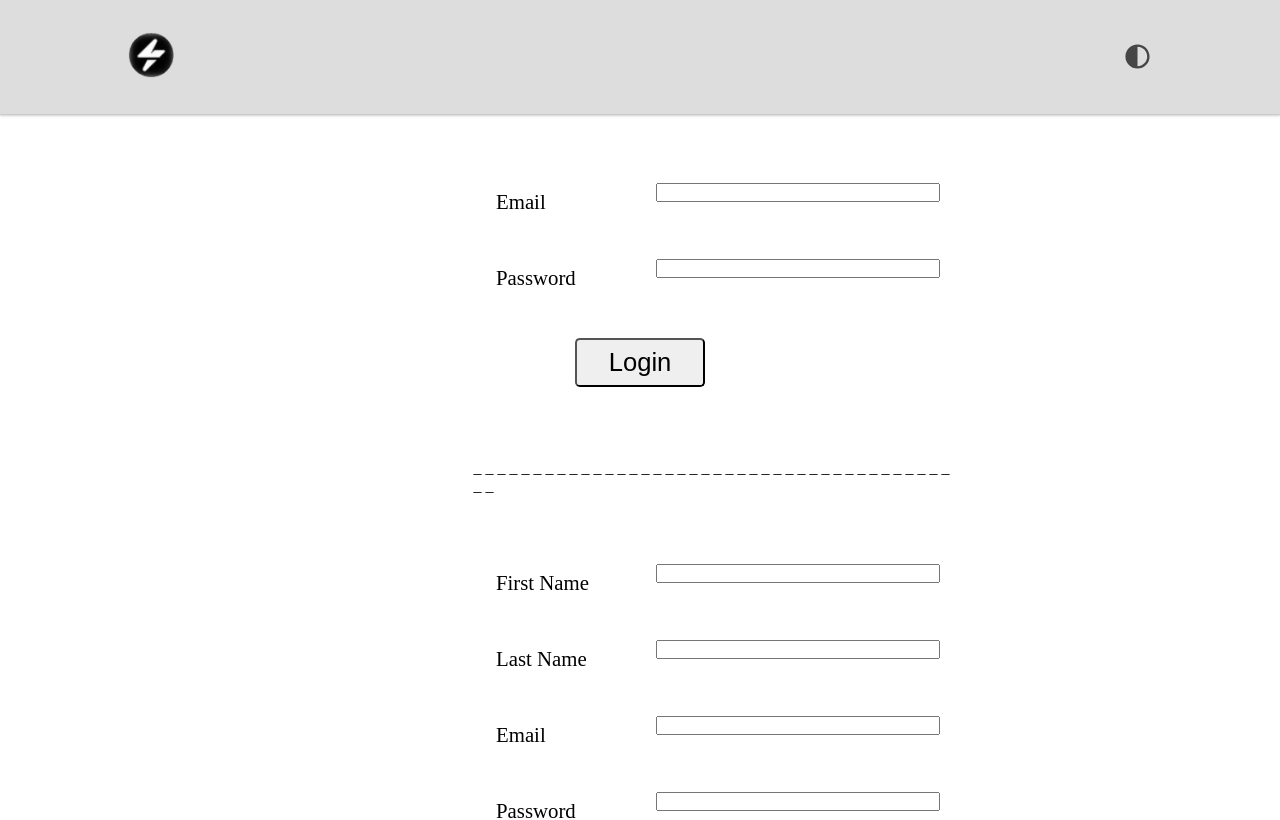
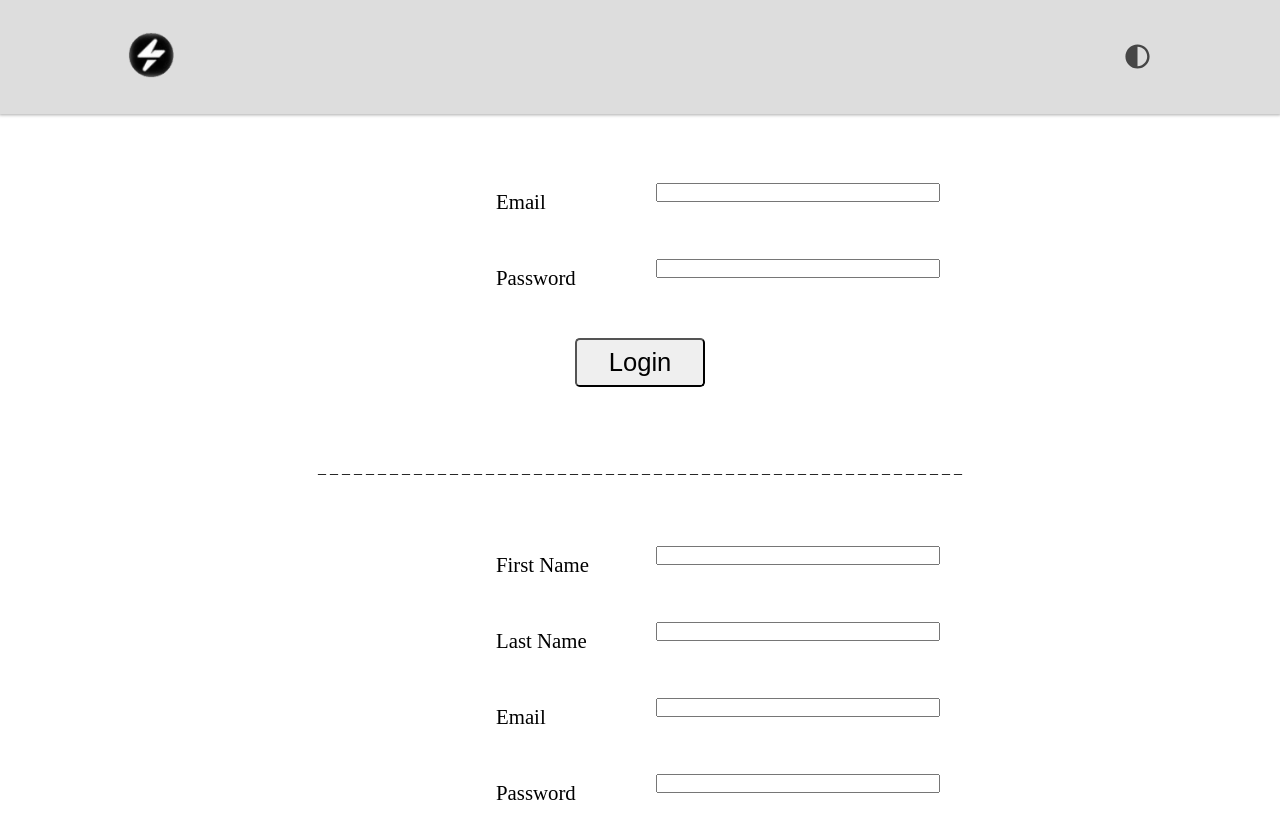
Before and after one commit to ebrest993/FamFilter, a React (Vite) app in the folder client/: page / in a window 1280 px wide. Shown: the top 820 px of the page. Built offline with nearby package versions, Linux system fonts and the light colour scheme.

Commit message:
add split between login and sign up

```diff
--- a/client/src/App.jsx
+++ b/client/src/App.jsx
@@ -43,7 +43,7 @@ function App() {
             {Auth.loggedIn() ? <Outlet /> : <Login />}
         </div>
         <div class="split-line">
-          _ _ _ _ _ _ _ _ _ _ _ _ _ _ _ _ _ _ _ _ _ _ _ _ _ _ _ _ _ _ _ _ _ _ _ _ _ _ _ _ _ _
+          _ _ _ _ _ _ _ _ _ _ _ _ _ _ _ _ _ _ _ _ _ _ _ _ _ _ _ _ _ _ _ _ _ _ _ _ _ _ _ _ _ _ _ _ _ _ _ _ _ _ _ _ _ _
         </div>
         <Signup>
         </Signup>
--- a/client/src/app.scss
+++ b/client/src/app.scss
@@ -4,7 +4,7 @@
 }
 
 .split-line {
-  display: inline-block;
-  margin-left: 37%;
-  margin-right: 25%;
+  display: block;
+  align-content: center;
+  text-align: center;
 }
```
